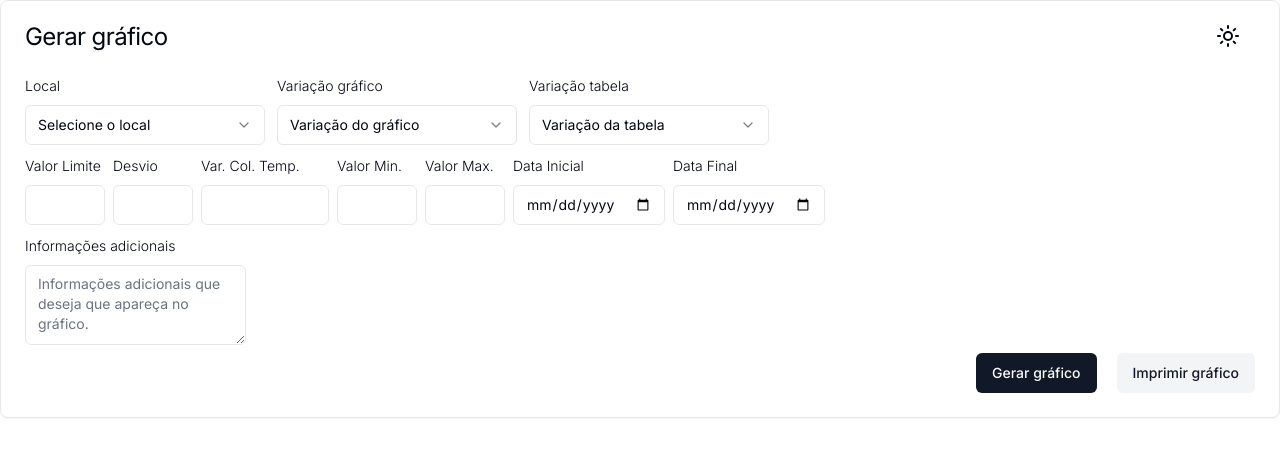
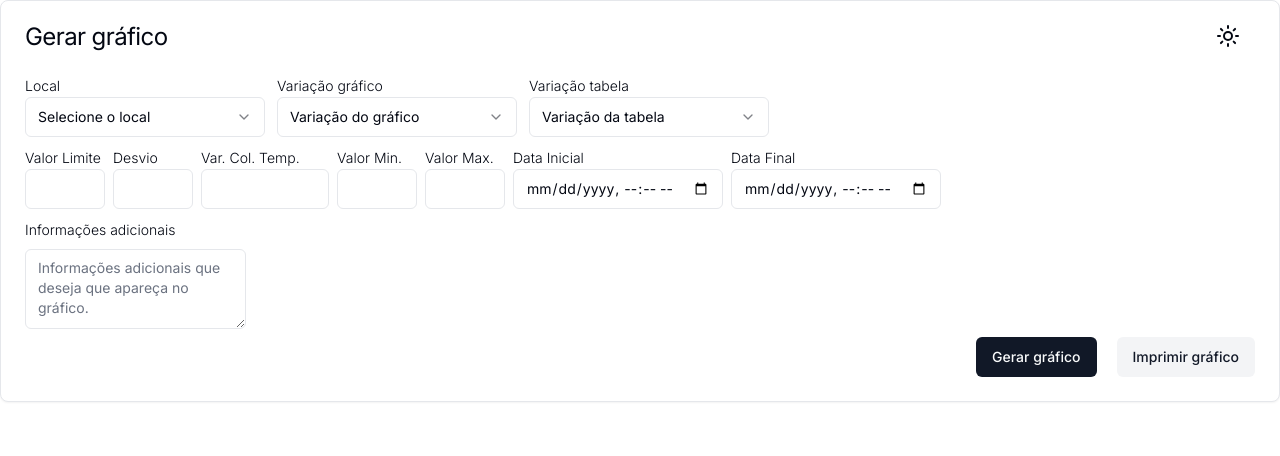
Before and after one commit to Frigosul/termografia, a Next.js app: page /data/chart in a window 1280 px wide. Shown: the top 456 px of the page. Built offline with nearby package versions, Linux system fonts and the light colour scheme.

Commit message:
fix: resolve bug in input type datetime-local

```diff
--- a/src/app/auth/components/sign-in-form.tsx
+++ b/src/app/auth/components/sign-in-form.tsx
@@ -30,7 +30,7 @@ export function SignInForm() {
     <form onSubmit={handleSubmit(handleSignIn)} className="w-[20rem] space-y-4">
       <div className="space-y-2">
         <Label htmlFor="email">Seu e-mail</Label>
-        <Input id="email" type="email" placeholder="Digite seu usuário..." {...register('email')} />
+        <Input id="email" type="email" placeholder="Digite seu e-mail..." {...register('email')} />
         {errors.email?.message && <p className="text-red-500 text-sm font-light" >{errors.email?.message}</p>}
       </div>
       <div className="space-y-2">
--- a/src/app/data/chart/components/form-generate-chart.tsx
+++ b/src/app/data/chart/components/form-generate-chart.tsx
@@ -4,11 +4,23 @@ import { Input } from "@/components/ui/input";
 import { Label } from "@/components/ui/label";
 import { Select, SelectContent, SelectItem, SelectTrigger, SelectValue } from "@/components/ui/select";
 import { Textarea } from "@/components/ui/textarea";
+import {
+  Tooltip,
+  TooltipContent,
+  TooltipProvider,
+  TooltipTrigger
+} from "@/components/ui/tooltip";
 import { zodResolver } from '@hookform/resolvers/zod';
-import { useForm } from 'react-hook-form';
+import { Controller, useForm } from 'react-hook-form';
 import { z } from 'zod';
 
-const localChamber = ["Câmara 01", "Câmara 02", "Câmara 03", "Câmara 04", "Câmara 05"]
+const localChamber = [
+  "Câmara 01",
+  "Câmara 02",
+  "Câmara 03",
+  "Câmara 04",
+  "Câmara 05"
+]
 const variationChart = [
   "10 minutos",
   "15 minutos",
@@ -27,48 +39,60 @@ const variationTable = [
 
 const generateDataChart = z.object({
   localChamber: z
-    .string()
+    .string({ message: "Selecione o local desejado." })
     .refine(value => localChamber.includes(value), {
       message: "Local inválido. Escolha outro local.",
     }),
   variationChart: z
-    .string()
+    .string({ message: "Defina a variação desejada no gráfico." })
     .refine(value => variationChart.includes(value), {
       message: "Variação inválida. Escolha outra variação.",
     }),
   variationTable: z
-    .string()
+    .string({ message: "Defina a variação desejada na tabela" })
     .refine(value => variationTable.includes(value), {
       message: "Variação inválida. Escolha outra variação.",
     }),
-  limit: z.number(),
-  detour: z.number(),
-  variationTemp: z.number(),
-  minValue: z.number(),
-  maxValue: z.number(),
-  startDate: z.date(),
-  endDate: z.date(),
-  description: z.string(),
+  limit: z.number({ message: "Defina um limite." }),
+  detour: z.number({ message: "Defina um desvio" }),
+  variationTemp: z.number({ message: "Defina uma variação na coluna de temperatura." }),
+  minValue: z.number({ message: "Defina um valor mínimo." }).nullable(),
+  maxValue: z.number({ message: "Defina um valor máximo." }).nullable(),
+  startDate: z.date({ message: "Defina a data de início." }),
+  endDate: z.date({ message: "Defina a data final." }),
+  description: z.string().nullable(),
 })
+
 
 
 type GenerateDataChart = z.infer<typeof generateDataChart>
 export function FormGenerateChart() {
 
 
-  const { register, handleSubmit, formState: { isSubmitting, errors } } = useForm<GenerateDataChart>({ resolver: zodResolver(generateDataChart) })
+  const { register, handleSubmit, control, formState: { isSubmitting, errors } } = useForm<GenerateDataChart>({
+    resolver: zodResolver(generateDataChart)
+  })
+
   function handleGenerateDataChart(data: GenerateDataChart) {
     console.log(data)
   }
 
+
   return (
     <form onSubmit={handleSubmit(handleGenerateDataChart)} className="gap-2  flex flex-col items-start">
+      <TooltipProvider>
         <div className="flex flex-1 gap-3">
           <div className="space-y-2 w-60">
+            <Tooltip>
+              <TooltipTrigger asChild>
+                <div>
                   <Label className="font-light text-sm" htmlFor="localChamber">Local</Label>
-          <Select  {...register("localChamber")}>
-
-            <SelectTrigger>
+                  <Controller
+                    name="localChamber"
+                    control={control}
+                    render={({ field: { onChange, value, ref } }) => (
+                      <Select onValueChange={onChange} value={value} >
+                        <SelectTrigger ref={ref}>
                           <SelectValue placeholder="Selecione o local" />
                         </SelectTrigger>
                         <SelectContent>
@@ -78,14 +102,30 @@ export function FormGenerateChart() {
                           <SelectItem value="Câmara 04">Câmara 04</SelectItem>
                         </SelectContent>
                       </Select>
+                    )}
+                  />
+                </div>
+
+              </TooltipTrigger>
+              <TooltipContent side="bottom" >
+                Selecione o local que você deseja gerar o gráfico.
+              </TooltipContent>
+            </Tooltip>
+
             {errors.localChamber?.message && <p className="text-red-500 text-sm font-light" >{errors.localChamber?.message}</p>}
           </div>
 
           <div className="space-y-2 w-60">
+            <Tooltip>
+              <TooltipTrigger asChild>
+                <div>
                   <Label className="font-light text-sm" htmlFor="localChamber">Variação gráfico</Label>
-
-          <Select {...register("variationChart")}>
-            <SelectTrigger>
+                  <Controller
+                    name="variationChart"
+                    control={control}
+                    render={({ field: { onChange, value, ref } }) => (
+                      <Select onValueChange={onChange} value={value} >
+                        <SelectTrigger ref={ref}>
                           <SelectValue placeholder="Variação do gráfico" />
                         </SelectTrigger>
                         <SelectContent>
@@ -96,13 +136,28 @@ export function FormGenerateChart() {
                           <SelectItem value="01 hora">01 hora</SelectItem>
                         </SelectContent>
                       </Select>
+                    )}
+                  />
+                </div>
+
+              </TooltipTrigger>
+              <TooltipContent side="bottom">
+                Selecione a variação desejada para gerar o gráfico.
+              </TooltipContent>
+            </Tooltip>
             {errors.variationChart?.message && <p className="text-red-500 text-sm font-light" >{errors.variationChart?.message}</p>}
           </div>
           <div className="space-y-2 w-60">
+            <Tooltip>
+              <TooltipTrigger asChild>
+                <div>
                   <Label className="font-light text-sm" htmlFor="localChamber">Variação tabela</Label>
-
-          <Select {...register("variationTable")}>
-            <SelectTrigger>
+                  <Controller
+                    name="variationTable"
+                    control={control}
+                    render={({ field: { onChange, value, ref } }) => (
+                      <Select onValueChange={onChange} value={value} >
+                        <SelectTrigger ref={ref}>
                           <SelectValue placeholder="Variação da tabela" />
                         </SelectTrigger>
                         <SelectContent>
@@ -114,64 +169,135 @@ export function FormGenerateChart() {
                           <SelectItem value="30 minutos">30 minutos</SelectItem>
                         </SelectContent>
                       </Select>
+                    )}
+                  />
+                </div>
+
+              </TooltipTrigger>
+              <TooltipContent side="bottom">
+                Selecione a variação desejada para gerar a tabela.
+              </TooltipContent>
+
+            </Tooltip>
             {errors.variationTable?.message && <p className="text-red-500 text-sm font-light" >{errors.variationTable?.message}</p>}
           </div>
-
-
         </div>
 
         <div className="flex items-end gap-2">
           <div className="space-y-2 w-20">
+            <Tooltip>
+              <TooltipTrigger asChild>
+                <div>
                   <Label className="font-light text-sm" htmlFor="limit">Valor Limite</Label>
                   <Input id="limit" type="number" className="[appearance:textfield] [&::-webkit-outer-spin-button]:appearance-none [&::-webkit-inner-spin-button]:appearance-none" {...register('limit')} />
+                </div>
+              </TooltipTrigger>
+              <TooltipContent side="bottom">
+                Valor limite do gráfico, será gerada uma linha vermelha no mesmo.
+              </TooltipContent>
+            </Tooltip>
             {errors.limit?.message && <p className="text-red-500 text-sm font-light" >{errors.limit?.message}</p>}
           </div>
           <div className="space-y-2 w-20">
+            <Tooltip>
+              <TooltipTrigger asChild>
+                <div>
                   <Label className="font-light text-sm" htmlFor="detour">Desvio</Label>
+
                   <Input id="detour" type="number" className="[appearance:textfield] [&::-webkit-outer-spin-button]:appearance-none [&::-webkit-inner-spin-button]:appearance-none" {...register('detour')} />
+                </div>
+              </TooltipTrigger>
+              <TooltipContent side="bottom">
+                Desvio de temperatura da câmara, média da diferença de temperatura de cada leitura no gráfico.
+              </TooltipContent>
+            </Tooltip>
             {errors.detour?.message && <p className="text-red-500 text-sm font-light" >{errors.detour?.message}</p>}
           </div>
           <div className="space-y-2 w-32">
+            <Tooltip>
+              <TooltipTrigger asChild>
+                <div>
                   <Label className="font-light text-sm" htmlFor="variationTemp">Var. Col. Temp.</Label>
                   <Input id="variationTemp" type="number" className="[appearance:textfield] [&::-webkit-outer-spin-button]:appearance-none [&::-webkit-inner-spin-button]:appearance-none" {...register('variationTemp')} />
+                </div>
+              </TooltipTrigger>
+              <TooltipContent side="bottom">
+                Variação da coluna de temperatura, padrão 1 Cº.
+              </TooltipContent>
+            </Tooltip>
             {errors.variationTemp?.message && <p className="text-red-500 text-sm font-light" >{errors.variationTemp?.message}</p>}
           </div>
           <div className="space-y-2 w-20">
+            <Tooltip>
+              <TooltipTrigger asChild>
+                <div>
                   <Label className="font-light text-sm" htmlFor="minValue">Valor Min.</Label>
+
                   <Input id="minValue" type="number" className="[appearance:textfield] [&::-webkit-outer-spin-button]:appearance-none [&::-webkit-inner-spin-button]:appearance-none" {...register('minValue')} />
+                </div>
+              </TooltipTrigger>
+              <TooltipContent side="bottom">
+                Valor mínimo do gráfico, deixe em branco para ser automático.
+              </TooltipContent>
+            </Tooltip>
             {errors.minValue?.message && <p className="text-red-500 text-sm font-light" >{errors.minValue?.message}</p>}
           </div>
           <div className="space-y-2 w-20">
+            <Tooltip>
+              <TooltipTrigger asChild>
+                <div>
                   <Label className="font-light text-sm" htmlFor="maxValue">Valor Max.</Label>
+
                   <Input id="maxValue" type="number" className="[appearance:textfield] [&::-webkit-outer-spin-button]:appearance-none [&::-webkit-inner-spin-button]:appearance-none" {...register('maxValue')} />
+                </div>
+              </TooltipTrigger>
+              <TooltipContent side="bottom">
+                Valor máximo do gráfico, deixe em branco para ser automático.
+              </TooltipContent>
+            </Tooltip>
             {errors.maxValue?.message && <p className="text-red-500 text-sm font-light" >{errors.maxValue?.message}</p>}
           </div>
           <div className="space-y-2 ">
+            <Tooltip>
+              <TooltipTrigger asChild>
+                <div>
                   <Label className="font-light text-sm" htmlFor="startDate">Data Inicial</Label>
-          <Input id="startDate" type="date" {...register('startDate')} />
+                  <Input id="startDate" type="datetime-local" min="2000-01-01T00:00" max="9999-12-31T23:59" {...register('startDate')} />
+                </div>
+              </TooltipTrigger>
+              <TooltipContent side="bottom">
+                Data e hora inicial para gerar o gráfico.
+              </TooltipContent>
+            </Tooltip>
             {errors.startDate?.message && <p className="text-red-500 text-sm font-light" >{errors.startDate?.message}</p>}
           </div>
           <div className="space-y-2 ">
+            <Tooltip>
+              <TooltipTrigger asChild>
+                <div>
                   <Label className="font-light text-sm" htmlFor="endDate">Data Final</Label>
-          <Input id="endDate" type="date" {...register('endDate')} />
+                  <Input id="endDate" type="datetime-local" min="2000-01-01T00:00" max="9999-12-31T23:59" {...register('endDate')} />
+                </div>
+              </TooltipTrigger>
+              <TooltipContent side="bottom">
+                Data e hora final para gerar o gráfico.
+              </TooltipContent>
+            </Tooltip>
             {errors.endDate?.message && <p className="text-red-500 text-sm font-light" >{errors.endDate?.message}</p>}
           </div>
         </div>
         <div className="space-y-2 ">
+
           <Label className="font-light text-sm" htmlFor="description">Informações adicionais</Label>
           <Textarea id="description" placeholder="Informações adicionais que deseja que apareça no gráfico." {...register('description')} />
+
           {errors.description?.message && <p className="text-red-500 text-sm font-light" >{errors.description?.message}</p>}
         </div>
-
-
-
-
         <div className="flex gap-5 ml-auto mt-auto">
-
           <Button disabled={isSubmitting} type="submit">Gerar gráfico</Button>
           <Button disabled={isSubmitting} type="button" variant="secondary">Imprimir gráfico</Button>
-
         </div>
+      </TooltipProvider>
     </form>
   )
 }
--- /dev/null
+++ b/src/components/ui/tooltip.tsx
@@ -0,0 +1,30 @@
+"use client"
+
+import * as React from "react"
+import * as TooltipPrimitive from "@radix-ui/react-tooltip"
+
+import { cn } from "@/lib/utils"
+
+const TooltipProvider = TooltipPrimitive.Provider
+
+const Tooltip = TooltipPrimitive.Root
+
+const TooltipTrigger = TooltipPrimitive.Trigger
+
+const TooltipContent = React.forwardRef<
+  React.ElementRef<typeof TooltipPrimitive.Content>,
+  React.ComponentPropsWithoutRef<typeof TooltipPrimitive.Content>
+>(({ className, sideOffset = 4, ...props }, ref) => (
+  <TooltipPrimitive.Content
+    ref={ref}
+    sideOffset={sideOffset}
+    className={cn(
+      "z-50 overflow-hidden rounded-md border bg-popover px-3 py-1.5 text-sm text-popover-foreground shadow-md animate-in fade-in-0 zoom-in-95 data-[state=closed]:animate-out data-[state=closed]:fade-out-0 data-[state=closed]:zoom-out-95 data-[side=bottom]:slide-in-from-top-2 data-[side=left]:slide-in-from-right-2 data-[side=right]:slide-in-from-left-2 data-[side=top]:slide-in-from-bottom-2",
+      className
+    )}
+    {...props}
+  />
+))
+TooltipContent.displayName = TooltipPrimitive.Content.displayName
+
+export { Tooltip, TooltipTrigger, TooltipContent, TooltipProvider }
```
Also changed, not shown: package.json (+8 -1 lines), src/components/ui/calendar.tsx (added, +66 -0 lines), 1 other file (tests, documents, lock files or other folders). Lines whose indentation alone changed are shown as unchanged.
